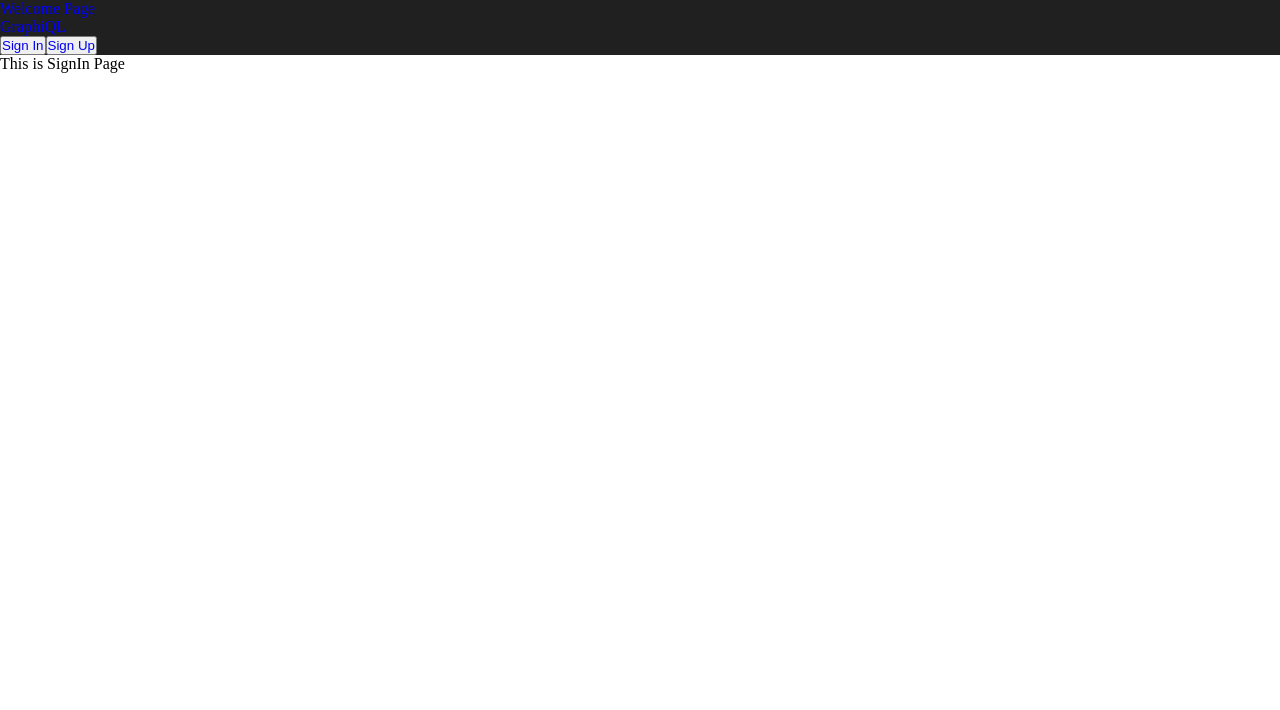
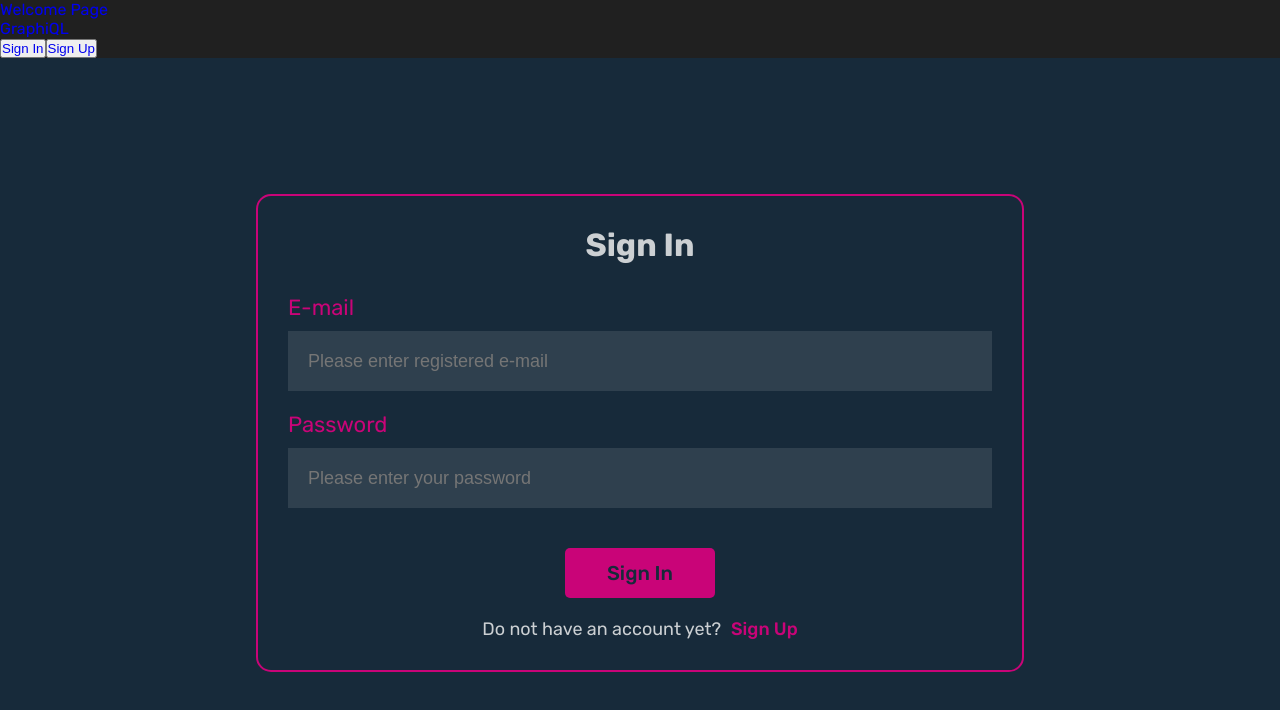
Before and after one commit to oolenkazolot/graphiql-app, a React (Vite) app: page /SignIn in a window 1280 px wide. Shown: the top 710 px of the page. Built offline with nearby package versions, Linux system fonts and the light colour scheme.

Commit message:
feat: add layout and styling for Sign In page

```diff
--- a/src/index.scss
+++ b/src/index.scss
@@ -1,5 +1,8 @@
+@import url('https://fonts.googleapis.com/css2?family=Rubik:ital,wght@0,300;0,400;0,600;0,700;0,800;0,900;1,300;1,400;1,500;1,700;1,800;1,900&display=swap');
+
 body {
   margin: 0;
+  font-family: 'Rubik', sans-serif;
 }
 
 * {
--- a/src/pages/signInPage/SignInPage.tsx
+++ b/src/pages/signInPage/SignInPage.tsx
@@ -1,7 +1,27 @@
+import { Link } from 'react-router-dom';
 import './signInPage.scss'
 
 const SignInPage : React.FC = () => {
-  return <div>This is SignIn Page</div>;
+  return (
+    <div className="sign-in">
+      <form className="sign-in-form">
+        <h1 className="sign-in-form__title">Sign In</h1>
+        <div className="sign-in-form__email-info">
+          <label htmlFor="user-email">E-mail</label>
+          <input type="email" name="email" id="user-email" placeholder="Please enter registered e-mail"/>
+        </div>
+        <div className="sign-in-form__password-info">
+          <label htmlFor="user-pass">Password</label>
+          <input type="password" name="password" id="user-pass" placeholder="Please enter your password"/>
+        </div>
+        <button className="button button_sign-in">Sign In</button>
+        <div className="sign-in-form__redirect">
+          <span className="sign-in-form__text">Do not have an account yet?</span>
+          <Link to="/SignUp" className="sign-in-form__link">Sign Up</Link>
+        </div>
+      </form>
+    </div>
+  );
 }
 
 export default SignInPage;
--- a/src/pages/signInPage/signInPage.scss
+++ b/src/pages/signInPage/signInPage.scss
@@ -0,0 +1,63 @@
+@import '../../styles/variables.scss';
+
+.sign-in {
+  width: 100%;
+  height: calc(100vh - 50px);
+  display: flex;
+  justify-content: center;
+  align-items: center;
+  background-color: $color-bg;
+}
+
+.sign-in-form {
+  width: 60%;
+  height: fit-content;
+  padding: 30px;
+  border: 2px solid $color-pink;
+  border-radius: 15px;
+
+  &__title {
+    color: $color-title;
+    margin-bottom: 30px;
+    text-align: center;
+  }
+
+  &__redirect {
+    display: flex;
+    justify-content: center;
+  }
+
+  &__text {
+    font-size: 18px;
+    color: $color-title;
+    padding-right: 10px;
+  }
+
+  &__link {
+    font-size: 18px;
+    font-weight: 500;
+    color: $color-pink;
+  }
+}
+
+.button {
+
+  &_sign-in {
+    display: block;
+    margin: 20px auto 0;
+    width: 150px;
+    height: 50px;
+    background-color: $color-pink;
+    color: $color-bg;
+    font-size: 20px;
+    font-weight: 500;
+    transition: 0.4s;
+    border-radius: 5px;
+    font-family: 'Rubik', sans-serif;
+    margin-bottom: 20px;
+
+    &:hover {
+      color: $color-title;
+    }
+  }
+}
--- a/src/pages/signUpPage/SignUpPage.tsx
+++ b/src/pages/signUpPage/SignUpPage.tsx
@@ -1,3 +1,4 @@
+import { Link } from 'react-router-dom';
 import './signUpPage.scss';
 
 const SignUpPage: React.FC = () => {
@@ -14,6 +15,10 @@ const SignUpPage: React.FC = () => {
           <input type="password" name="password" id="user-pass" placeholder="Please enter your password"/>
         </div>
         <button className="button button_sign-up">Submit</button>
+        <div className="sign-up-form__redirect">
+          <span className="sign-up-form__text">Already have an account?</span>
+          <Link to="/SignIn" className="sign-up-form__link">Sign In</Link>
+        </div>
       </form>
     </div>
   );
--- a/src/pages/signUpPage/signUpPage.scss
+++ b/src/pages/signUpPage/signUpPage.scss
@@ -2,7 +2,7 @@
 
 .sign-up {
   width: 100%;
-  height: 100vh;
+  height: calc(100vh - 50px);
   display: flex;
   justify-content: center;
   align-items: center;
@@ -12,7 +12,7 @@
 .sign-up-form {
   width: 60%;
   height: fit-content;
-  padding: 30px 30px 50px;
+  padding: 30px;
   border: 2px solid $color-pink;
   border-radius: 15px;
 
@@ -21,6 +21,23 @@
     margin-bottom: 30px;
     text-align: center;
   }
+
+  &__redirect {
+    display: flex;
+    justify-content: center;
+  }
+
+  &__text {
+    font-size: 18px;
+    color: $color-title;
+    padding-right: 10px;
+  }
+
+  &__link {
+    font-size: 18px;
+    font-weight: 500;
+    color: $color-pink;
+  }
 }
 
 label {
@@ -28,6 +45,7 @@ label {
   font-size: 22px;
   margin-bottom: 10px;
   color: $color-pink;
+  font-weight: 400;
 }
 
 input {
@@ -37,14 +55,19 @@ input {
   outline: none;
   border: none;
   margin-bottom: 20px;
-  color: $color-input-text;
+  color: $color-white;
   font-size: 18px;
   padding: 0 20px;
 
   &:focus {
     outline: none;
   }
+
+  &::placeholder {
+    color: $color-input-text;
+  }
 }
+
 
 .button {
   outline: none;
@@ -62,6 +85,8 @@ input {
     font-weight: 500;
     transition: 0.4s;
     border-radius: 5px;
+    font-family: 'Rubik', sans-serif;
+    margin-bottom: 20px;
 
     &:hover {
       color: $color-title;
--- a/src/styles/variables.scss
+++ b/src/styles/variables.scss
@@ -6,3 +6,4 @@ $color-title: #ccd0d3;
 $color-input: #2f404e;
 $color-input-text: #757575;
 $color-pink: #c90478;
+$color-white: #FFFFFF;
```
